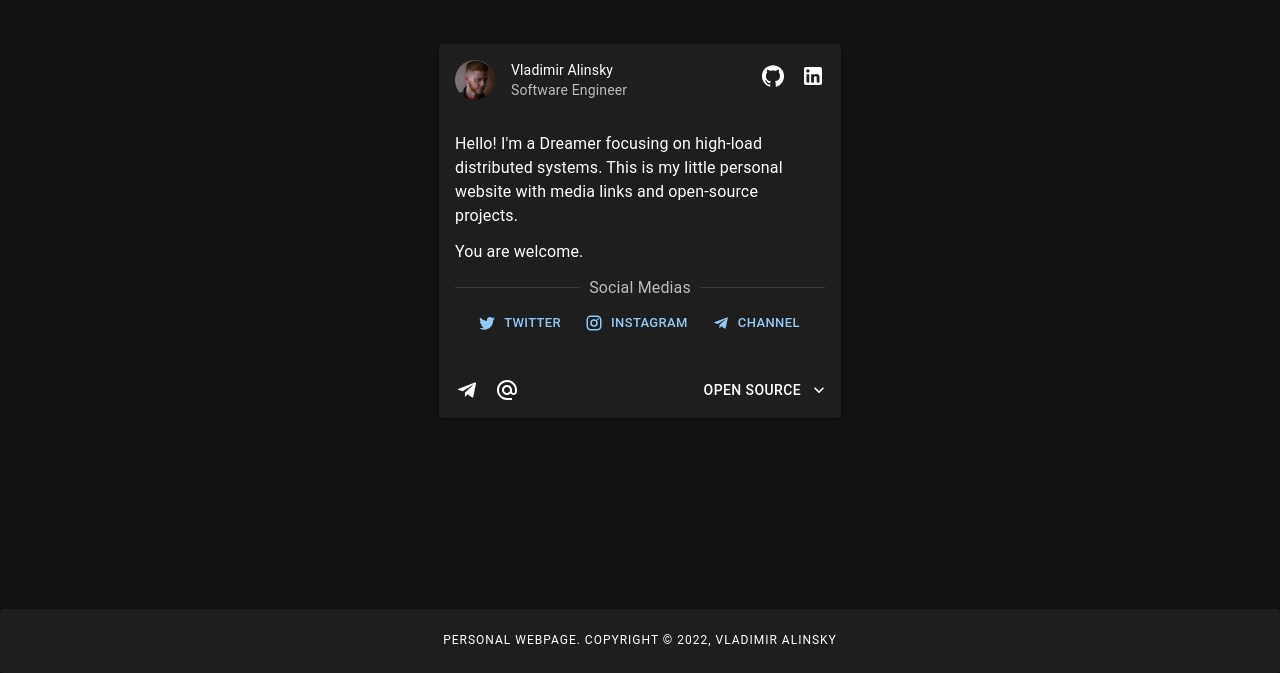
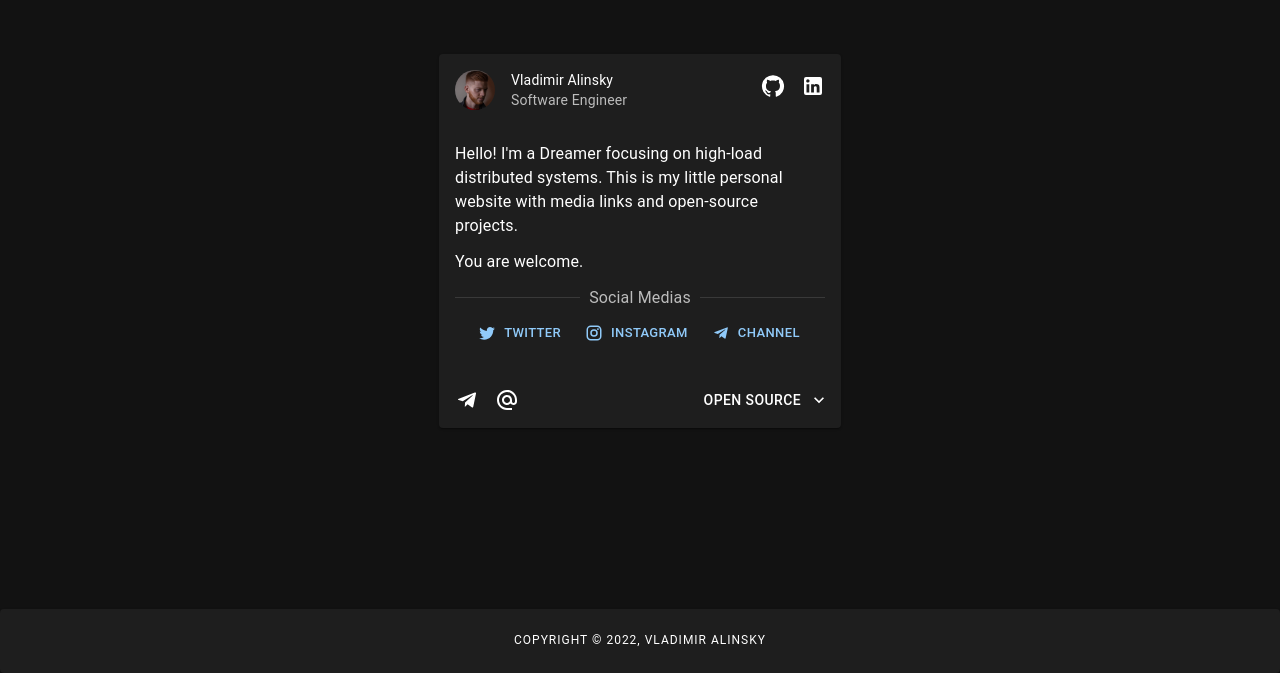
Before and after one commit to SKY-ALIN/Alinsky.tech, a React (Create React App) app: page / in a window 1280 px wide. Shown: the part 127-800 px from the top of the page. Built offline with nearby package versions, Linux system fonts and the light colour scheme.

Commit message:
Remove "Personal webpage" from footer

```diff
--- a/src/App.tsx
+++ b/src/App.tsx
@@ -54,7 +54,7 @@ const useStyles = makeStyles({
   root: {
     marginRight: "auto",
     marginLeft: "auto",
-    padding: "32px 0px 116px",  // 84 + 32 = 116
+    padding: "32px 0px 96px",  // 64 + 32 = 96
     display: 'flex',
     maxWidth: maxWidth,
     minHeight: '100vh',
@@ -210,7 +210,7 @@ function App() {
 
         <Paper className={classes.footer} sx={{padding: "16px 16px"}}>
           <Box sx={{maxWidth: maxWidth, marginRight: "auto", marginLeft: "auto", textAlign: 'center'}}>
-            <Typography variant="overline">Personal webpage. Copyright © 2022, Vladimir Alinsky</Typography>
+            <Typography variant="overline">Copyright © 2022, Vladimir Alinsky</Typography>
           </Box>
         </Paper>
 
```
